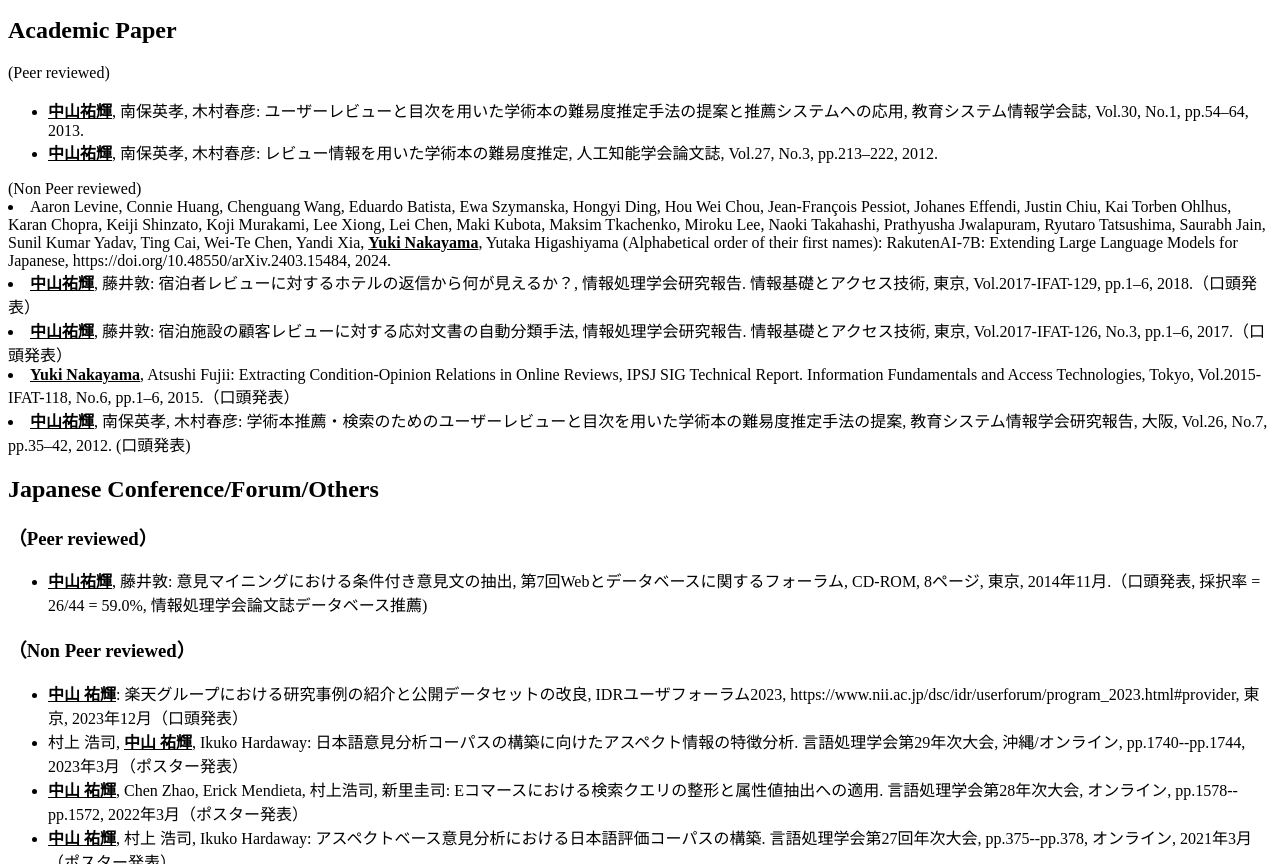
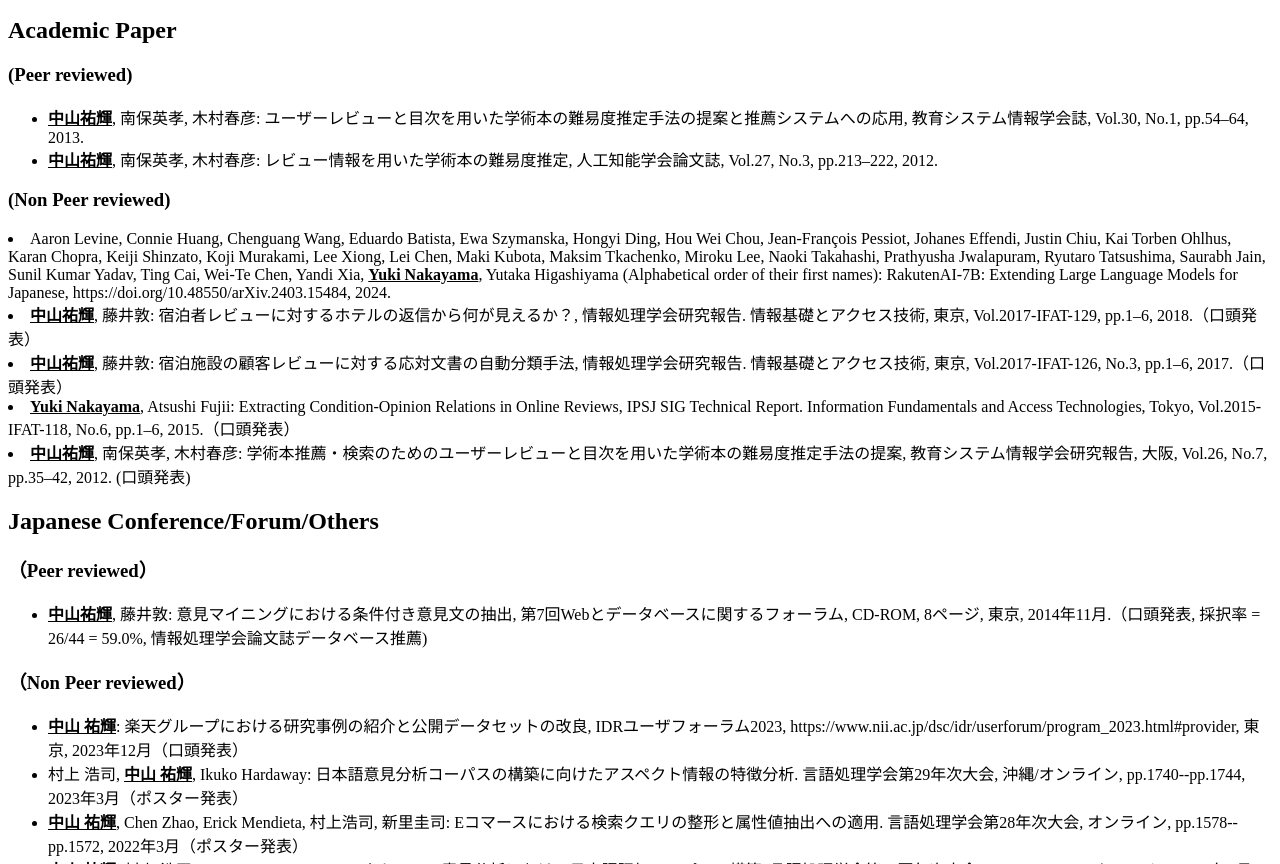
Before and after one commit to yukinninakayama/yukinninakayama.github.io, a plain HTML site: page index.html in a window 1280 px wide. Shown: the part 962-1826 px from the top of the page. Drawn offline with Linux system fonts and the light colour scheme.

Commit message:
Update index.html

```diff
--- a/index.html
+++ b/index.html
@@ -51,12 +51,12 @@
     <li><b><u>Yuki Nakayama</u></b>, Hidetaka Nambo, Haruhiko Kimura: A Book Selection and Learning Support System Considering a User's Skill, In Proceeding of the 11th Asia Pacific Industrial Engineering and Management Systems Conference (APIEMS 2010), Malacca, Malaysia, CD-ROM, 5p., December 2010. (Oral presentation)</li>
     </ul>
     <h2>Academic Paper</h2>
-    (Peer reviewed)
+    <h3>(Peer reviewed)</h3>
     <ul>
     <li><u><b>中山祐輝</b></u>, 南保英孝, 木村春彦: ユーザーレビューと目次を用いた学術本の難易度推定手法の提案と推薦システムへの応用, 教育システム情報学会誌, Vol.30, No.1, pp.54–64, 2013. </li>
     <li><u><b>中山祐輝</b></u>, 南保英孝, 木村春彦: レビュー情報を用いた学術本の難易度推定, 人工知能学会論文誌, Vol.27, No.3, pp.213–222, 2012. </li>
     </ul>
-    (Non Peer reviewed)
+    <h3>(Non Peer reviewed)</h3>
     <li> Aaron Levine, Connie Huang, Chenguang Wang, Eduardo Batista, Ewa Szymanska, Hongyi Ding, Hou Wei Chou, Jean-François Pessiot, Johanes Effendi, Justin Chiu, Kai Torben Ohlhus, Karan Chopra, Keiji Shinzato, Koji Murakami, Lee Xiong, Lei Chen, Maki Kubota, Maksim Tkachenko, Miroku Lee, Naoki Takahashi, Prathyusha Jwalapuram, Ryutaro Tatsushima, Saurabh Jain, Sunil Kumar Yadav, Ting Cai, Wei-Te Chen, Yandi Xia, <b><u>Yuki Nakayama</u></b>, Yutaka Higashiyama (Alphabetical order of their first names): RakutenAI-7B: Extending Large Language Models for Japanese,
 https://doi.org/10.48550/arXiv.2403.15484, 2024. </li>
     <li><u><b>中山祐輝</b></u>, 藤井敦: 宿泊者レビューに対するホテルの返信から何が見えるか？, 情報処理学会研究報告. 情報基礎とアクセス技術, 東京, Vol.2017-IFAT-129, pp.1–6, 2018.（口頭発表）</li>
```
